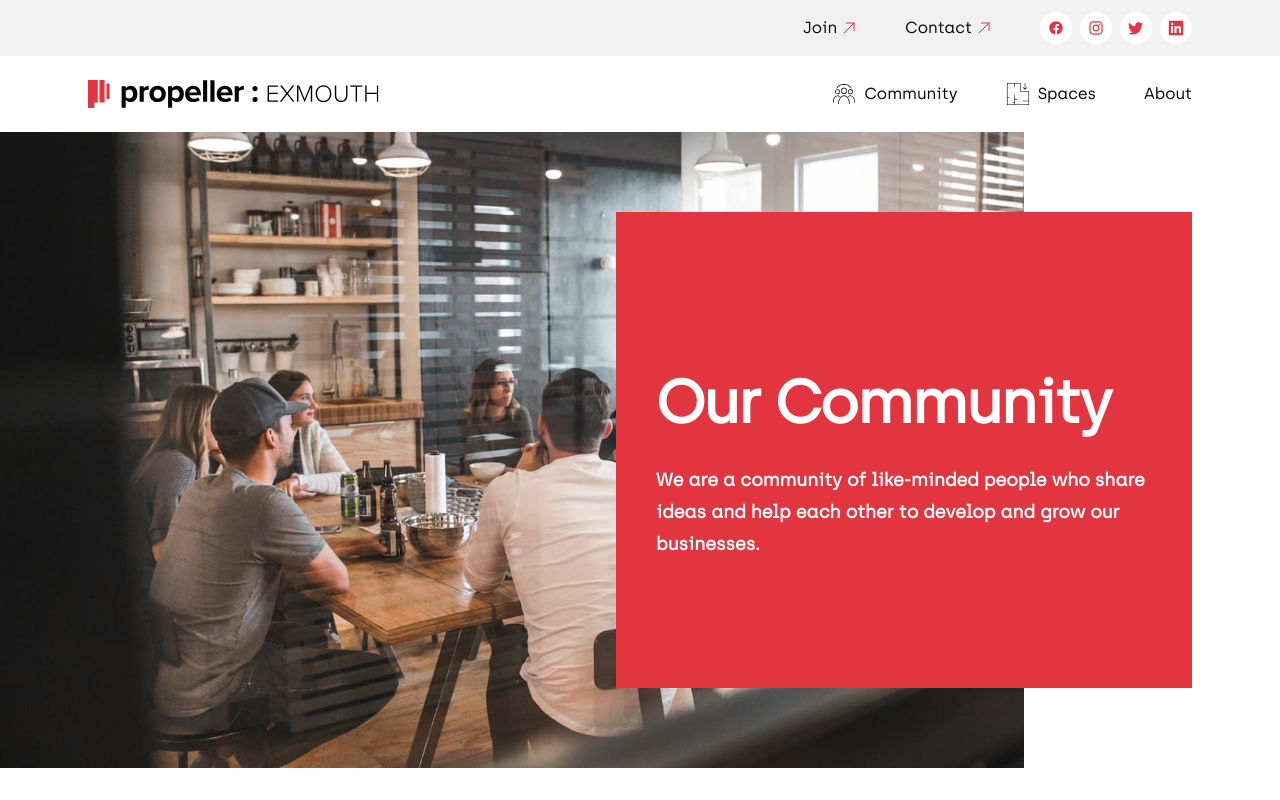
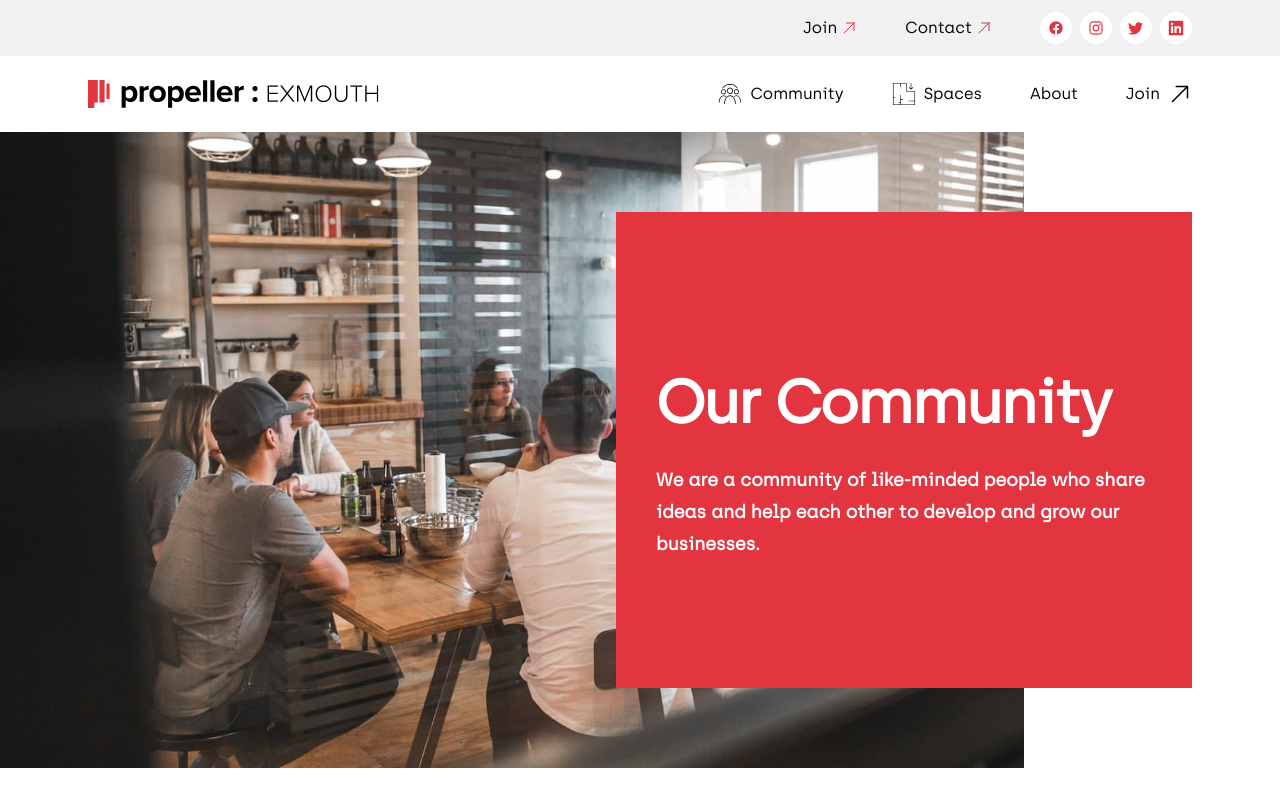
Before and after one commit to propellerexmouth/propellerexmouth.co.uk, a Next.js app: page /community in a window 1280 px wide. Shown: the top 800 px of the page. Built offline with nearby package versions, Linux system fonts and the light colour scheme.

Commit message:
feat(Nav) Add Join to mobile menu

```diff
--- a/app/components/NavLinks.tsx
+++ b/app/components/NavLinks.tsx
@@ -1,5 +1,5 @@
 import React from "react";
-import { CommunityIcon, SpacesIcon } from "./Icons";
+import { CommunityIcon, UpRightArrow, SpacesIcon } from "./Icons";
 import NavLink from "./NavLink";
 
 const NavLinks = ({ closeMenu, incHome = false, incContact = true, showIcons = true, onClick }: {closeMenu: any; incHome: boolean, incContact: boolean, showIcons: boolean, onClick: any}) => {
@@ -26,6 +26,10 @@ const NavLinks = ({ closeMenu, incHome = false, incContact = true, showIcons = t
           Contact
         </NavLink>
       )}
+      <NavLink href="/spaces"  closeMenu={closeMenu} onClick={onClick}>
+        Join
+        {showIcons && <UpRightArrow className="w-6 h-6 inline-block fill-current" />}
+      </NavLink>
     </>
   );
 };
```
